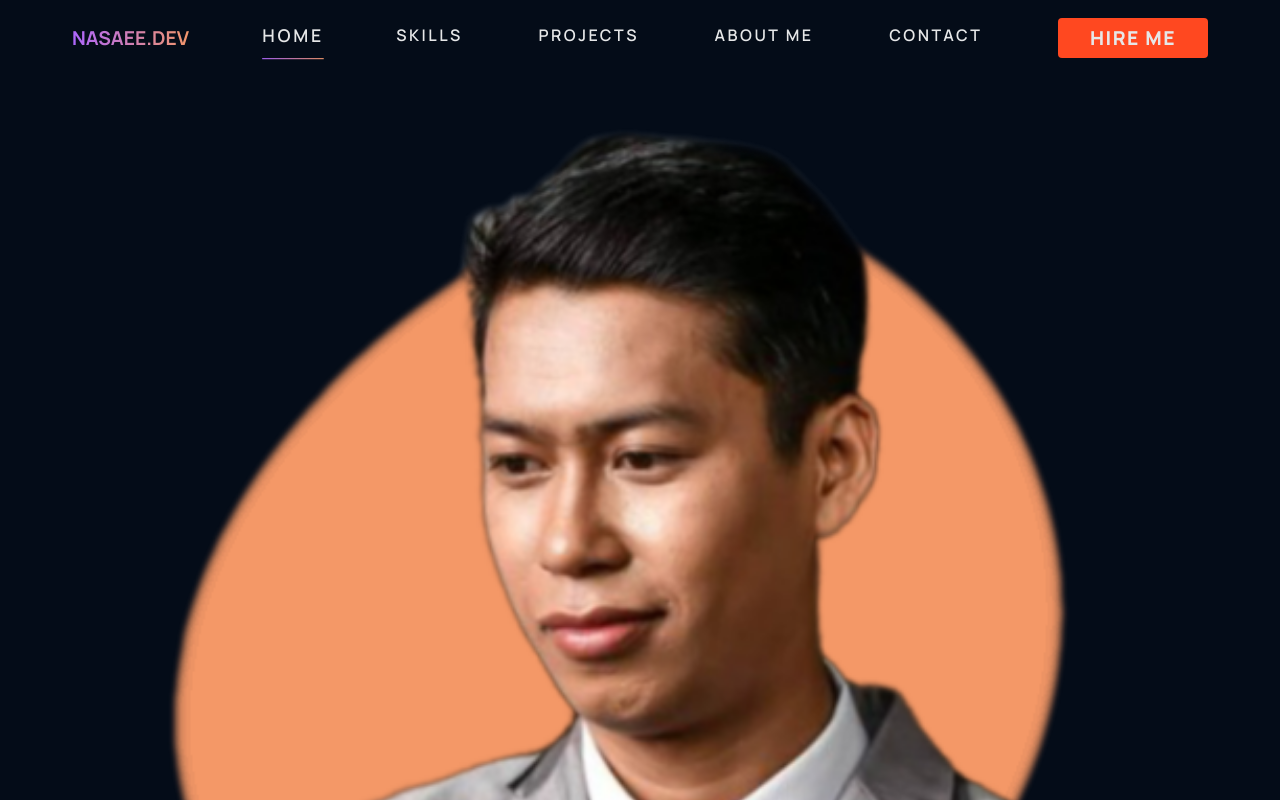
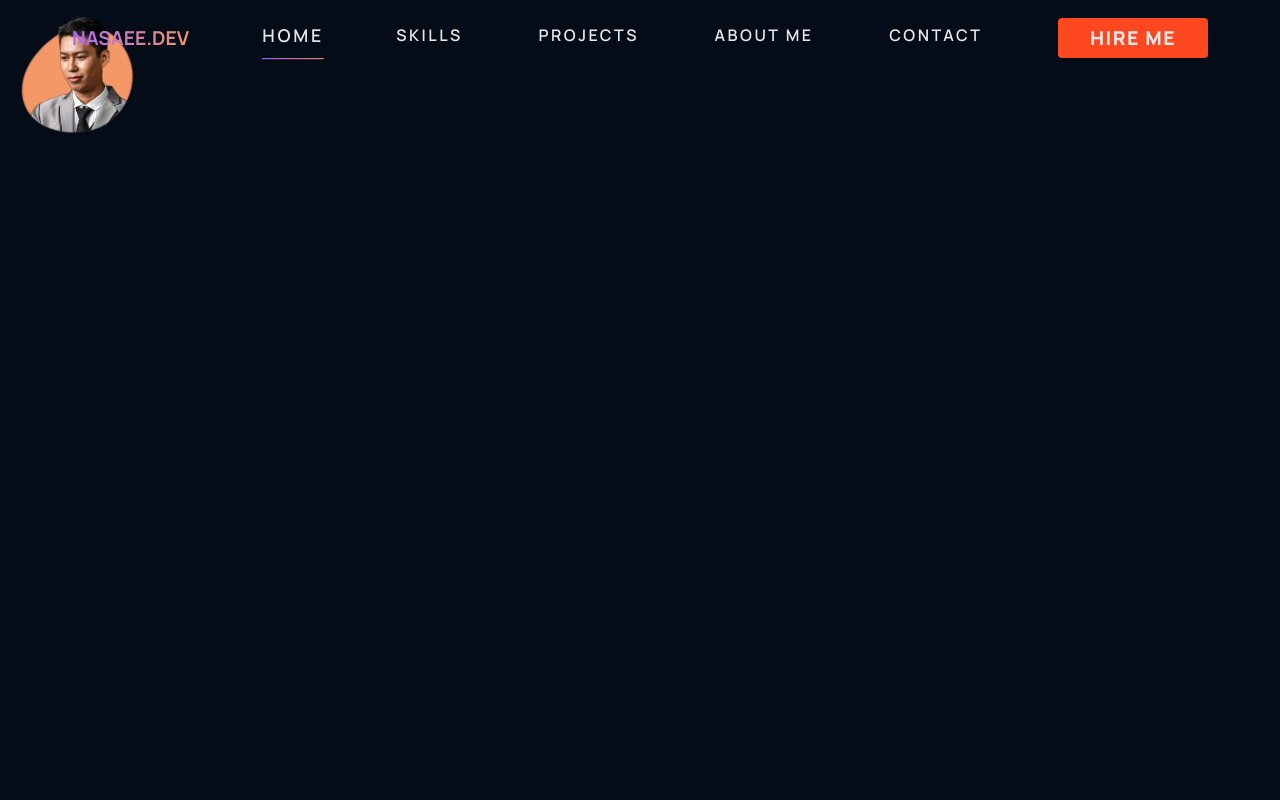
Before and after one commit to Nasaee/my-portfolio, a React (Vite) app: page / in a window 1280 px wide. Shown: the top 800 px of the page. Built offline with nearby package versions, Linux system fonts and the light colour scheme.

Commit message:
create hero section

```diff
--- a/src/components/hero/Hero.jsx
+++ b/src/components/hero/Hero.jsx
@@ -7,7 +7,7 @@ const Hero = () => {
       <section id='home' className='hero'>
         <div className='hero-content'></div>
         <div className='hero-img'>
-          <img src={profileImg} alt='' />
+          <img src={profileImg} alt='profile image' className='profileImg' />
         </div>
       </section>
     </Style>
--- a/src/components/hero/hero.style.jsx
+++ b/src/components/hero/hero.style.jsx
@@ -1,5 +1,10 @@
 import { styled } from 'styled-components';
 
-const Style = styled.section``;
+const Style = styled.section`
+  .profileImg {
+    width: 10rem;
+    height: 10rem;
+  }
+`;
 
 export default Style;
```
